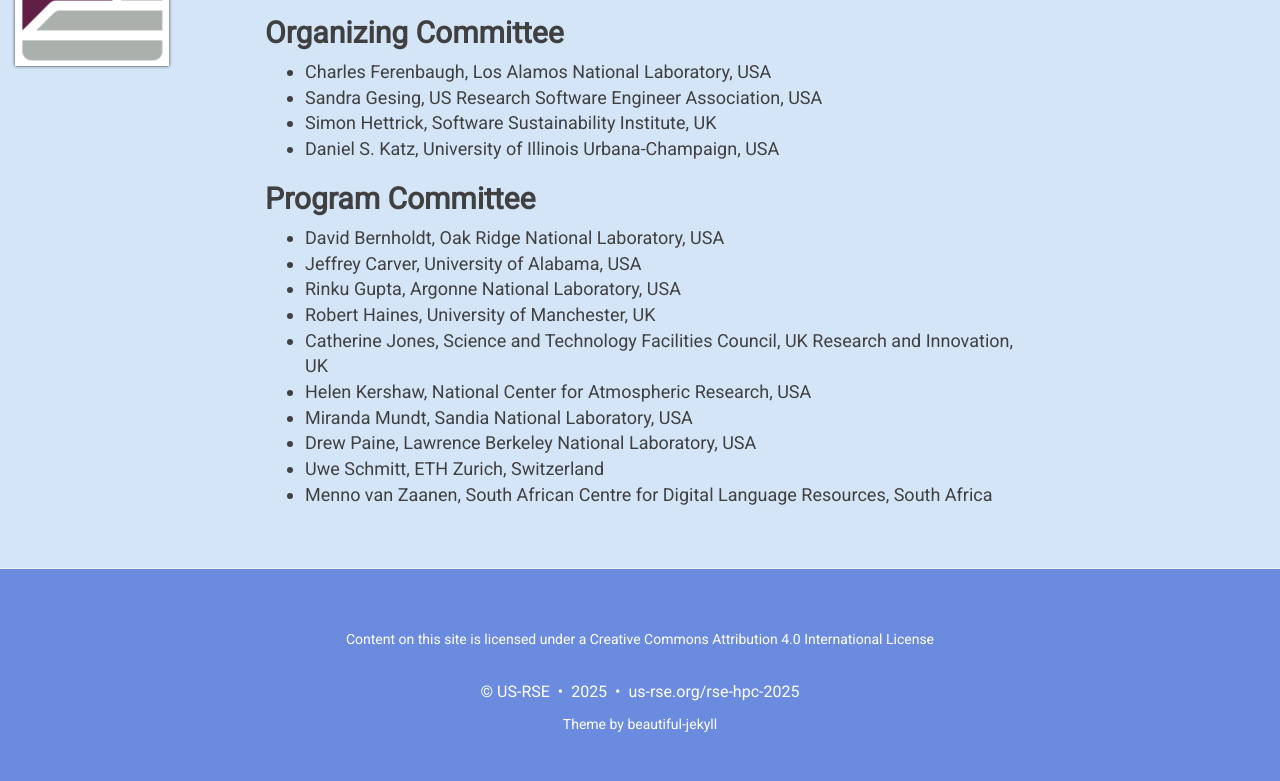
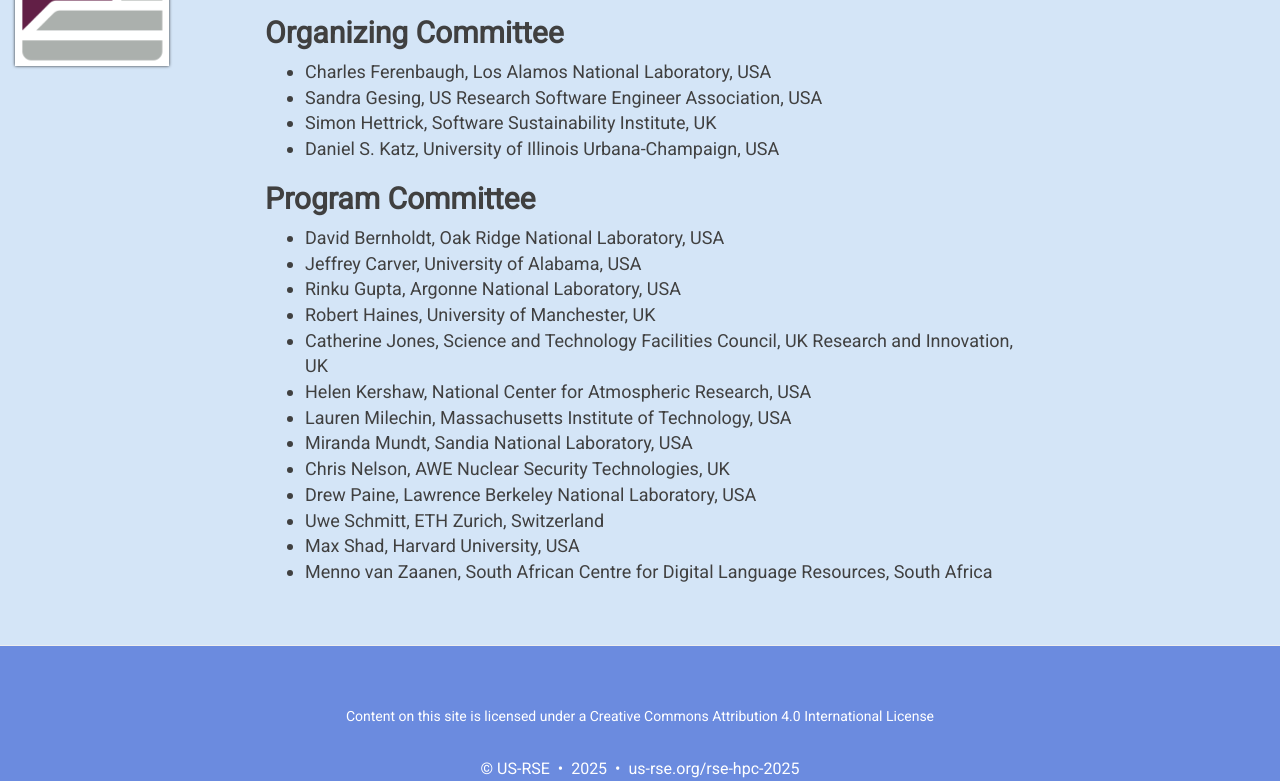
Before and after one commit to USRSE/rse-hpc-2025, a Jekyll site: the page built from pages/committee.md, in a window 1280 px wide and 1066 px high, cut to the strip 104-885 px from the top of the window. Built offline with Jekyll 4.4.1, drawn with Linux system fonts in a browser that asks for light colours; nearby versions of some CDN libraries.

Commit message:
Add more committee members

```diff
--- a/pages/committee.md
+++ b/pages/committee.md
@@ -19,7 +19,10 @@
 - Robert Haines, University of Manchester, UK
 - Catherine Jones, Science and Technology Facilities Council, UK Research and Innovation, UK
 - Helen Kershaw, National Center for Atmospheric Research, USA
+- Lauren Milechin, Massachusetts Institute of Technology, USA
 - Miranda Mundt, Sandia National Laboratory, USA
+- Chris Nelson, AWE Nuclear Security Technologies, UK
 - Drew Paine, Lawrence Berkeley National Laboratory, USA
 - Uwe Schmitt, ETH Zurich, Switzerland
+- Max Shad, Harvard University, USA
 - Menno van Zaanen, South African Centre for Digital Language Resources, South Africa
```
